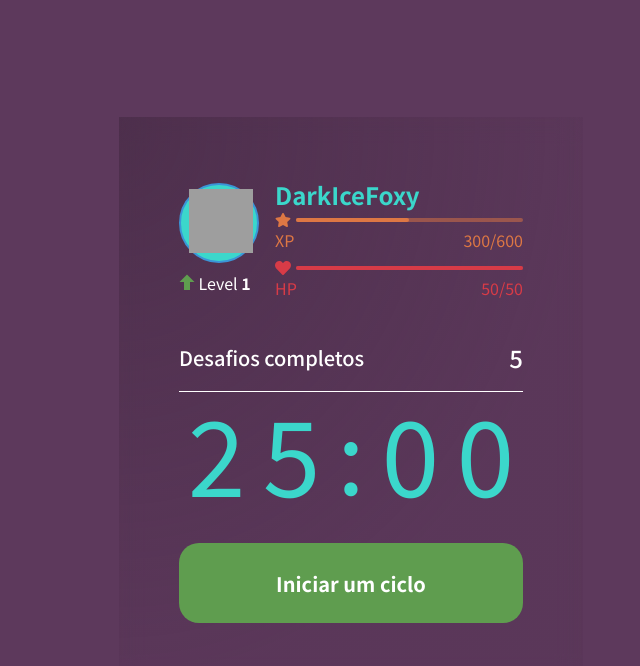
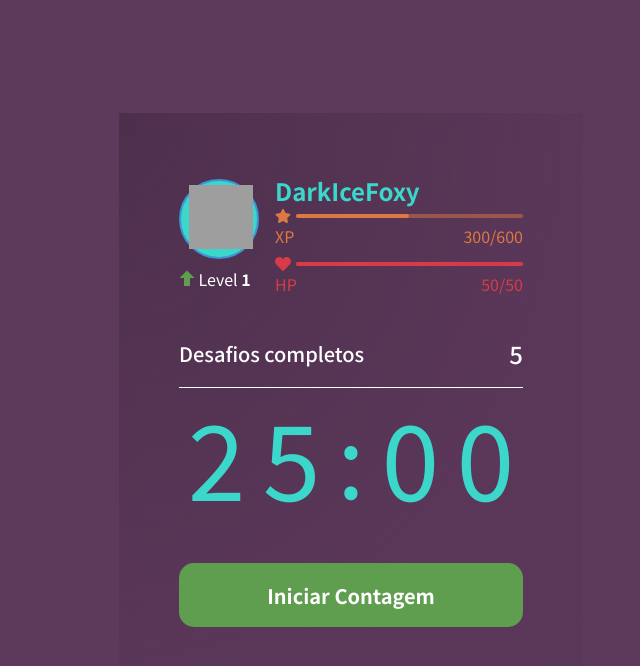
Before and after one commit to 3salles/focuson, a Next.js app: page / in a window 1280 px wide. Shown: the top 666 px of the page, without its empty margins (57-697 px from the left). Built offline with nearby package versions, Linux system fonts and the light colour scheme; grey boxes are pictures that could not be loaded.

Commit message:
✨feat: Add cancel countdown button.

```diff
--- a/src/components/Countdown.tsx
+++ b/src/components/Countdown.tsx
@@ -1,9 +1,11 @@
 import { useState, useEffect } from 'react'
 import styles from '../styles/components/Countdown.module.css'
 
+let countdownTimeout: NodeJS.Timeout
+
 export function CountDown() {
   const [time, setTime] = useState(25 * 60)
-  const [active, setActive] = useState(false)
+  const [ isActive, setIsActive] = useState(false)
 
   const minutes = Math.floor(time/60)
   const seconds = time % 60
@@ -12,16 +14,22 @@ export function CountDown() {
   const [secondLeft, secondRight] = String(seconds).padStart(2, '0').split('')
 
   function startCountdown(){
-    setActive(true)
+    setIsActive(true)
+  }
+
+  function resetCountdown(){
+    clearTimeout(countdownTimeout)
+    setIsActive(false)
+    setTime(25 * 60)
   }
 
   useEffect(() => {
-    if (active && time > 0) {
-      setTimeout(() => {
+    if (isActive && time > 0) {
+      countdownTimeout = setTimeout(() => {
         setTime(time - 1);
       }, 1000)
     }
-  }, [active, time])
+  }, [isActive, time])
 
   return (
     <div>
@@ -36,13 +44,27 @@ export function CountDown() {
           <span>{secondRight}</span>
         </div>
       </div>
+
+      { isActive ? (
+        <button
+        type="button"
+        className={`${styles.countdownButton} ${styles.countdownButtonActive}`}
+        onClick={resetCountdown}
+        >
+          Abandonar
+        </button>
+      ) : (
         <button
         type="button"
         className={styles.countdownButton}
         onClick={startCountdown}
         >
-        Iniciar um ciclo
+          Iniciar Contagem
         </button>
+      )}
+
+
+
     </div>
   )
 }
--- a/src/styles/components/Countdown.module.css
+++ b/src/styles/components/Countdown.module.css
@@ -2,7 +2,7 @@
   display: flex;
   align-items: center;
   color: var(--cyan);
-  margin-top: -3.5rem;
+  margin-top: -3rem;
 }
 
 .countdownContainer > div{
@@ -25,19 +25,32 @@
 
 .countdownButton{
   width: 100%;
-  height: 5rem;
-  margin-top: 1rem;
+  height: 4rem;
+  margin-top: 2rem;
   display: flex;
   align-items: center;
   justify-content: center;
   border: 0;
-  border-radius: 20px;
+  border-radius: 15px;
   background: var(--green);
   color: var(--white);
   font-size: 1.25rem;
   font-weight: 600;
   transition: background-color 0.2s;
+  outline: none;
 }
 .countdownButton:hover {
   background: var(--dark-green);
 }
+
+.countdownButtonActive {
+  background: transparent;
+  color: var(--white);
+  border: 1px solid var(--white);
+}
+
+.countdownButtonActive:hover {
+  background: var(--red);
+  color: var(--white);
+  border: none;
+}
```
Lines whose indentation alone changed are shown as unchanged.
